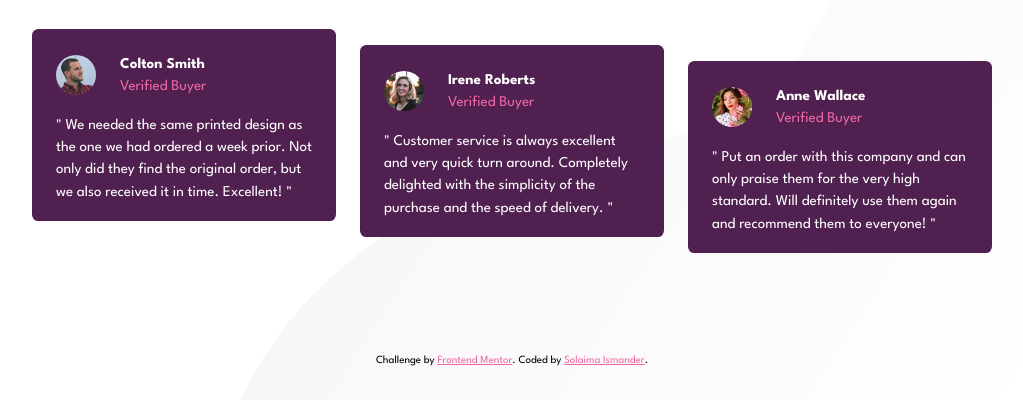
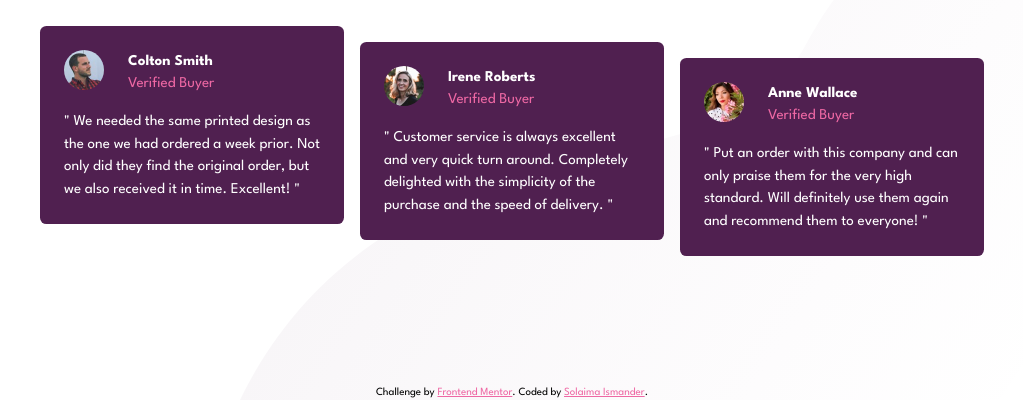
Before and after one commit to solaima2003/Social-Proof-Section-Solution, a plain HTML site: page index.html in a window 1280 px wide. Shown: the part 400-800 px from the top of the page, without its empty margins (128-1151 px from the left). Drawn offline with Linux system fonts and the light colour scheme.

Commit message:
Add files via upload

```diff
--- a/style.css
+++ b/style.css
@@ -147,24 +147,25 @@
   .flex-group-2 { display: flex; justify-content: space-between; margin: 2rem 0rem; }
   .item {
     background-color: var(--clr--primary--VeryDarkMagenta);
-    width:19rem;
-    max-height: 12rem;
+    max-width: 19rem;
+    min-height: 12rem;
     padding: 1.5rem;
     border-radius: 0.4rem;
     color: var(--clr--neutral--White);
     line-height: 1.4rem;
+    margin: 0rem 0.5rem;
   }
-  .item-21 { margin-top: 0rem; }
-  .item-22 { margin-top: 1rem; }
-  .item-23 { margin-top: 2rem; }
+  .item-21 { margin-top: 0rem; margin-bottom: 2rem; }
+  .item-22 { margin-top: 1rem; margin-bottom: 1rem; }
+  .item-23 { margin-top: 2rem; margin-bottom: 0rem; }
   .buyer-flex-group {
     display: flex;
-    align-items: center;
+    align-items: flex-start;
     justify-items: center;
     margin-bottom: 1rem;
   }
   .profile-image {
-    width: 2.5rem;
+    max-width: 2.5rem;
     border-radius: 100%;
     margin-right: 1.5rem;
   }
@@ -174,7 +175,7 @@
   footer {
     bottom: 0;
     position: absolute;
-    margin: 2rem;
+    margin: 0rem;
   }
 
   /* responsive */
```
